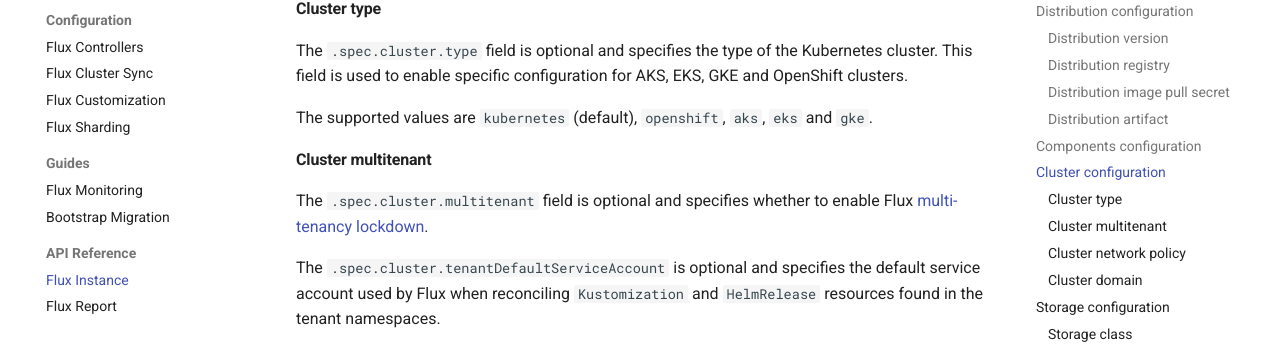
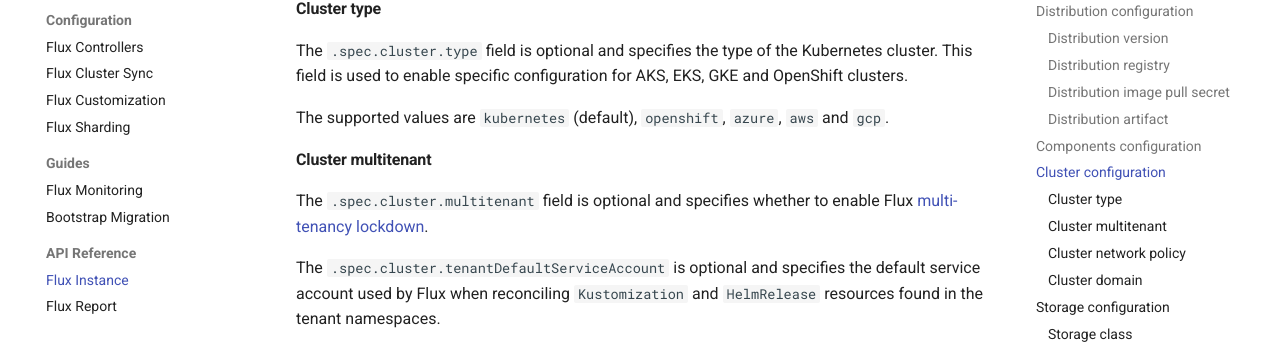
Before and after one commit to controlplaneio-fluxcd/distribution, an MkDocs documentation site: the page built from docs/operator/fluxinstance.md, in a window 1280 px wide and 900 px high, scrolled down 5507 px. Shown: the part 151-495 px from the top of the window. Built offline with MkDocs 1.6.1 and Material for MkDocs 9.7.7, drawn with Linux system fonts in a browser that asks for light colours; comment, search, counter and statistics services are not loaded.

Commit message:
Update cluster type documentation to reflect schema
The [validation spec](https://github.com/controlplaneio-fluxcd/flux-operator/blob/e916d852131d2b19b0beac180e89d5cdd36298d3/api/v1/fluxinstance_types.go#L165) declared for the operator declares these using the cloud vendor names rather than the k8s implementation names.

```diff
--- a/docs/operator/fluxinstance.md
+++ b/docs/operator/fluxinstance.md
@@ -289,7 +289,7 @@
 The `.spec.cluster.type` field is optional and specifies the type of the Kubernetes cluster.
 This field is used to enable specific configuration for AKS, EKS, GKE and OpenShift clusters.
 
-The supported values are `kubernetes` (default), `openshift`, `aks`, `eks` and `gke`.
+The supported values are `kubernetes` (default), `openshift`, `azure`, `aws` and `gcp`.
 
 #### Cluster multitenant
 
```
